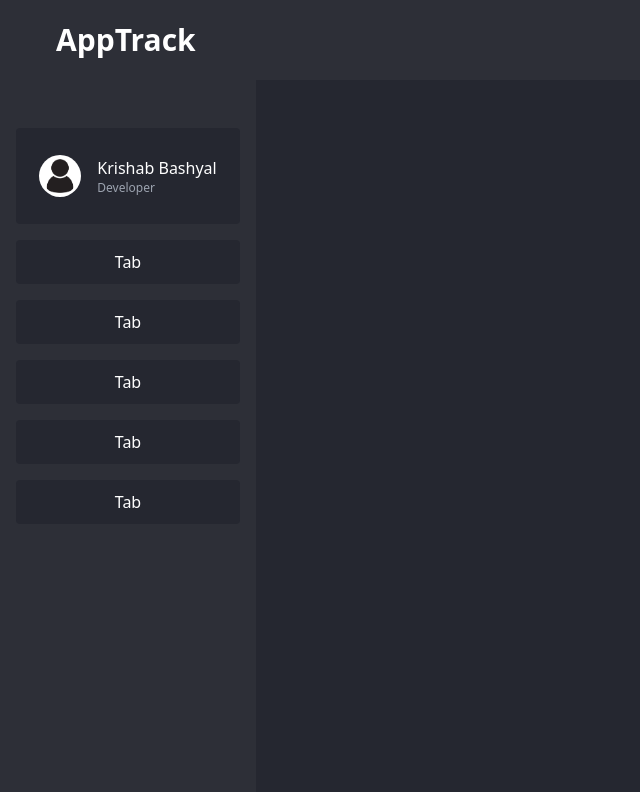
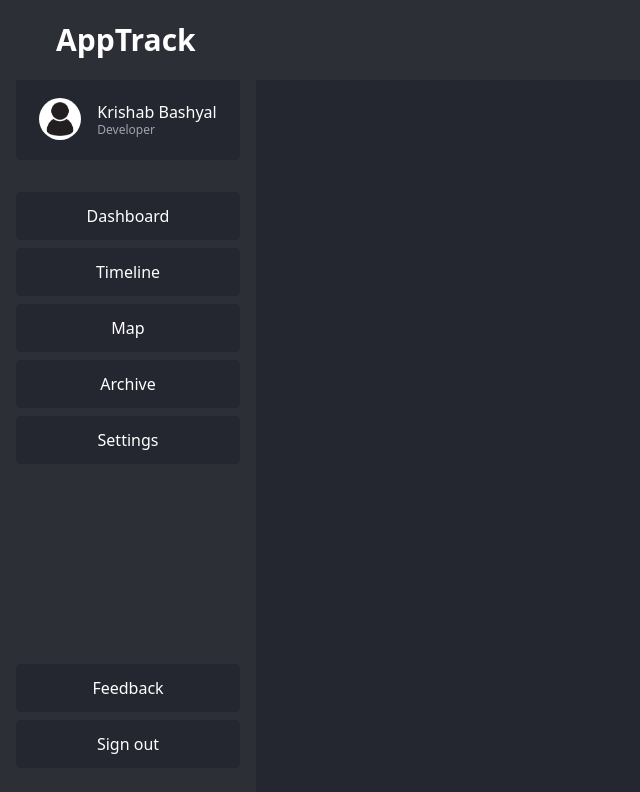
Before and after one commit to krishabbashyal/Apptive, a Next.js app in the folder client/: page / in a window 1280 px wide. Shown: the top 792 px of the page, without its empty margins (0-640 px from the left). Built offline with nearby package versions, Linux system fonts and the light colour scheme.

Commit message:
Added some props and lables for the sidebar

```diff
--- a/client/src/components/Sidebar/index.tsx
+++ b/client/src/components/Sidebar/index.tsx
@@ -4,36 +4,55 @@ import Image from 'next/image'
 const SidebarProfileTab = () => {
   return (
     <div className='w-full h-24 rounded flex justify-center bg-background'>
-      <div className='flex gap-x-4 items-center'>
+      <div className='flex gap-x-4 mt-3.5 items-center'>
         <Image src="/images/profile.jpg" className='rounded-full' width={42} height={42} alt='Profile Picture' />
         <div>
           <p>Krishab Bashyal</p>
-          <p className='text-xs text-gray-400'>Developer</p>
+          <p className='text-xs -mt-0.5 text-gray-400'>Developer</p>
         </div>
       </div>
     </div>
   )
 }
-const SidebarTab = () => {
+
+interface SidebarTabProps {
+  label: string,
+  customStyle?: string,
+}
+
+const SidebarTab = ({label}: SidebarTabProps) => {
   return (
-    <div className='w-full h-11 rounded flex justify-center items-center bg-background'>
-      <p>Tab</p>
+    <div className='w-full h-12 rounded flex justify-center items-center bg-background'>
+      <p>{label}</p>
     </div>
   )
 }
 const Sidebar = () => {
   return (
     <div className='w-64 min-h-screen bg-foreground flex flex-col'>
-      <div className='flex flex-col gap-4 mt-32 mx-4'>
+      <div className='flex flex-col mt-16 mx-4 flex-grow'>
         <SidebarProfileTab />
-        <SidebarTab />
-        <SidebarTab />
-        <SidebarTab />
-        <SidebarTab />
-        <SidebarTab />
+        <div className='flex mt-8 flex-col flex-grow'>
+          <div className='flex flex-col gap-y-2 flex-grow'>
+            <SidebarTab label="Dashboard"/>
+            <SidebarTab label="Timeline"/>
+            <SidebarTab label="Map"/>
+            <SidebarTab label="Archive"/>
+            <SidebarTab label="Settings"/>
+          </div>
+          {/* Spacer div to push the bottom tabs to the bottom */}
+          <div className='flex-grow'></div>
+          {/* End of comment */}
+          <div className='mb-8 flex flex-col gap-y-2'>
+            <SidebarTab label="Feedback"/>
+            <SidebarTab label="Sign out"/>
+          </div>
+        </div>
       </div>
     </div>
   )
 }
 
+
+
 export default Sidebar
```
